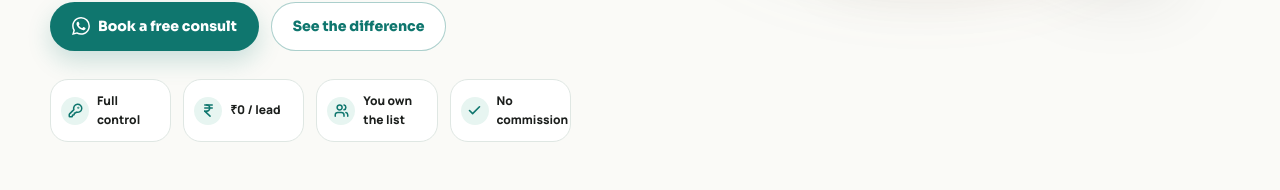
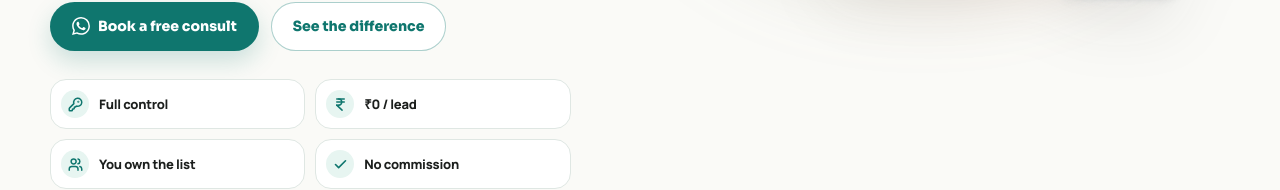
Before and after one commit to soumyakantabera/webify-bharat, a Next.js app: page / in a window 1280 px wide. Shown: the part 645-835 px from the top of the page. Built offline with nearby package versions, Linux system fonts and the light colour scheme; no server answers.

Commit message:
Fix trust-chip spacing in the hero
Two even columns, one-line labels, and consistent padding so the
four pills no longer wrap or sit unevenly.

```diff
--- a/app/globals.css
+++ b/app/globals.css
@@ -348,8 +348,8 @@ h2 span {
 }
 .trust {
   display: grid;
-  grid-template-columns: repeat(4, 1fr);
-  gap: 12px;
+  grid-template-columns: repeat(2, minmax(0, 1fr));
+  gap: 10px;
   padding: 0;
   margin-top: 28px;
   width: 100%;
@@ -357,14 +357,20 @@ h2 span {
 .trust-item {
   background: #fff;
   border: 1px solid var(--line);
-  border-radius: 18px;
-  padding: 12px 10px;
+  border-radius: 16px;
+  padding: 10px 14px 10px 10px;
   display: flex;
-  gap: 8px;
+  gap: 10px;
   align-items: center;
-  font-size: 12px;
+  font-size: 13px;
   font-weight: 800;
   min-width: 0;
+  min-height: 48px;
+  line-height: 1;
+}
+.trust-label {
+  white-space: nowrap;
+  letter-spacing: -0.02em;
 }
 .trust-icon {
   width: 28px;
--- a/app/page.tsx
+++ b/app/page.tsx
@@ -43,25 +43,25 @@ export default function Home() {
                 <span className="trust-icon">
                   <IconKey />
                 </span>
-                Full control
+                <span className="trust-label">Full control</span>
               </div>
               <div className="trust-item">
                 <span className="trust-icon">
                   <IconRupee />
                 </span>
-                ₹0 / lead
+                <span className="trust-label">₹0 / lead</span>
               </div>
               <div className="trust-item">
                 <span className="trust-icon">
                   <IconUsers />
                 </span>
-                You own the list
+                <span className="trust-label">You own the list</span>
               </div>
               <div className="trust-item">
                 <span className="trust-icon">
                   <IconCheck />
                 </span>
-                No commission
+                <span className="trust-label">No commission</span>
               </div>
             </div>
           </div>
```
